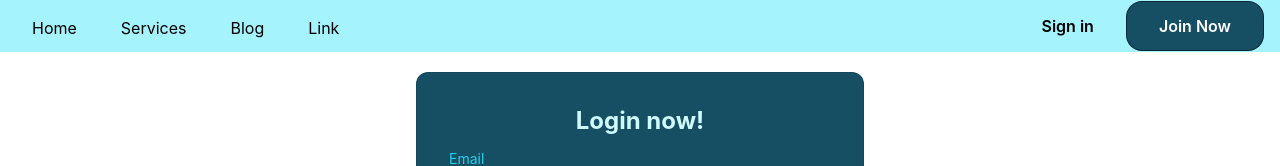
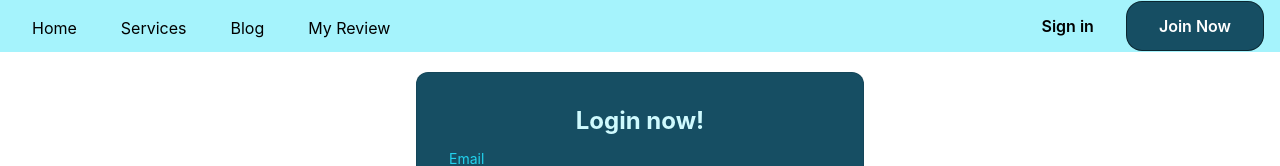
Before and after one commit to mahfujurr/yourmedico, a React (Create React App) app: page /login in a window 1280 px wide. Shown: the top 166 px of the page. Built offline with nearby package versions, Linux system fonts and the light colour scheme; no server answers.

Commit message:
readme file edited

```diff
--- a/package.json
+++ b/package.json
@@ -9,6 +9,7 @@
     "firebase": "^9.13.0",
     "react": "^18.2.0",
     "react-dom": "^18.2.0",
+    "react-photo-view": "^1.2.2",
     "react-router-dom": "^6.4.3",
     "react-scripts": "5.0.1",
     "web-vitals": "^2.1.4"
--- a/src/Components/Header/Header.js
+++ b/src/Components/Header/Header.js
@@ -43,7 +43,7 @@ const Header = () => {
                             <Link to='/blog' className="flex items-center px-4 -mb-1 hover:border-b-2 dark:border-transparent">Blog</Link>
                         </li>
                         <li className="flex">
-                            <Link to='/nothing' className="flex items-center px-4 -mb-1 hover:border-b-2 dark:border-transparent">Link</Link>
+                            <Link to='/myreview' className="flex items-center px-4 -mb-1 hover:border-b-2 dark:border-transparent">My Review</Link>
                         </li>
                     </ul>
                 {/* sign up and sign in  */}
--- a/src/Components/ServiceDetails/ServiceDetails.js
+++ b/src/Components/ServiceDetails/ServiceDetails.js
@@ -1,5 +1,7 @@
 import React from 'react';
 import { useLoaderData } from 'react-router-dom';
+import { PhotoProvider, PhotoView } from 'react-photo-view';
+import 'react-photo-view/dist/react-photo-view.css';
 
 const ServiceDetails = () => {
     const serviceDetails = useLoaderData();
@@ -10,7 +12,15 @@ const ServiceDetails = () => {
         <div className='bg-cyan-100 flex flex-col justify-center items-center'>
             <div className="p-5 mx-auto sm:p-10 md:p-16  text-gray-100">
                 <div className="flex flex-col w-full mx-auto overflow-hidden rounded">
-                    <img src={picture} alt="" className="w-full object-cover h-96 bg-gray-500" />
+
+                    <PhotoProvider>
+                        <PhotoView src={picture}>
+                            <img src={picture} alt="" className="w-full object-cover h-96 bg-gray-500" />
+                        </PhotoView>
+                    </PhotoProvider>
+
+
+
                     <div className="p-6 pb-12 m-4 mx-auto -mt-16 space-y-6 lg:max-w-2xl sm:px-10 sm:mx-12 lg:rounded-md bg-cyan-900">
                         <div className="space-y-2">
                             <h1 className="inline-block text-2xl font-semibold sm:text-3xl">{name}</h1>
--- a/src/Components/Services/Service.js
+++ b/src/Components/Services/Service.js
@@ -1,5 +1,7 @@
 import React from 'react';
 import { Link } from 'react-router-dom';
+import { PhotoProvider, PhotoView } from 'react-photo-view';
+import 'react-photo-view/dist/react-photo-view.css';
 
 const Service = ({ service }) => {
     const { _id, name, details, picture, price } = service;
@@ -7,7 +9,15 @@ const Service = ({ service }) => {
     return (
         <div>
             <div className=" rounded-md shadow-md dark:bg-gray-900 dark:text-gray-100 border border-black/10">
-                <img src={picture} alt="" className="object-cover  h-80 w-full  rounded-t-md  dark:bg-gray-500" />
+
+                <PhotoProvider>
+                    <PhotoView src={picture}>
+                        <img src={picture} alt="" className="object-cover  h-80 w-full  rounded-t-md  dark:bg-gray-500" />
+                    </PhotoView>
+                </PhotoProvider>
+
+
+
                 <div className="flex flex-col justify-between p-6 space-y-6">
                     <div className="space-y-2">
                         <h2 className="text-3xl text-cyan-900 font-semibold tracking-wide">{name}</h2>
```
Also changed, not shown: 2 other files (tests, documents, lock files or other folders).
